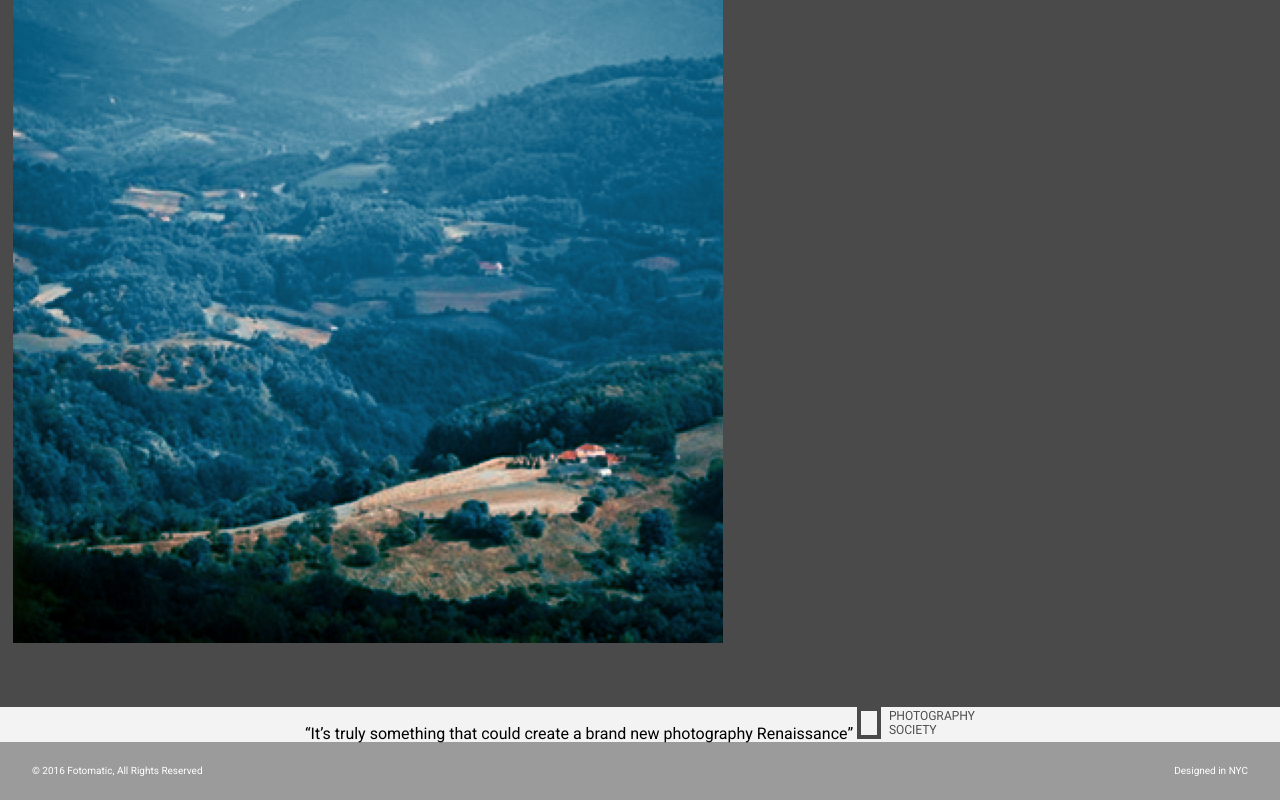
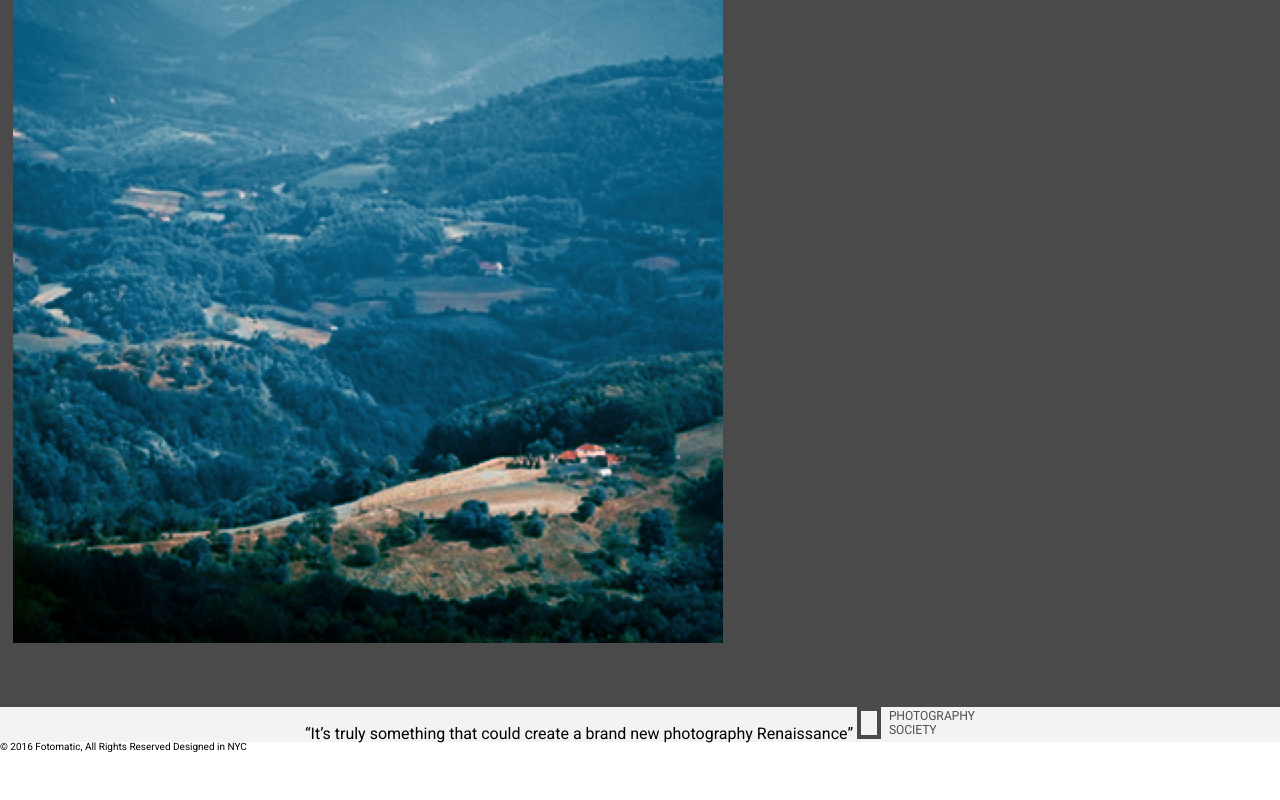
Before and after one commit to jeffbalagosa/fotomatic, a plain HTML site: page site/index.html in a window 1280 px wide. Shown: the part 4124-4924 px from the top of the page. After the commit the page ends 4876 px from the top, so only its background shows below. Drawn offline with Linux system fonts and the light colour scheme; files whose address does not match are found by name; a web font is replaced by a local one.

Commit message:
Moved out of place footer section.

```diff
--- a/site/resources/css/style.css
+++ b/site/resources/css/style.css
@@ -157,6 +157,8 @@ header .mobile {
   font-weight: 300;
   color: #4a4a4a;
 }
+
+/* media quiries */
 
 @media only screen and (max-width: 760px) {
   .main-content {
@@ -367,23 +369,6 @@ header .mobile {
   }
 }
 
-/* Footer */
-
-footer {
-  background-color: #9b9b9b;
-  padding: 1.5rem 2rem;
-}
-
-footer .content {
-  color: white;
-  display: flex;
-  font-size: 0.75rem;
-}
-
-footer .copyright {
-  flex-grow: 1;
-}
-
 @media only screen and (min-width: 760px) {
   footer .content {
     font-size: 0.625rem;
```
